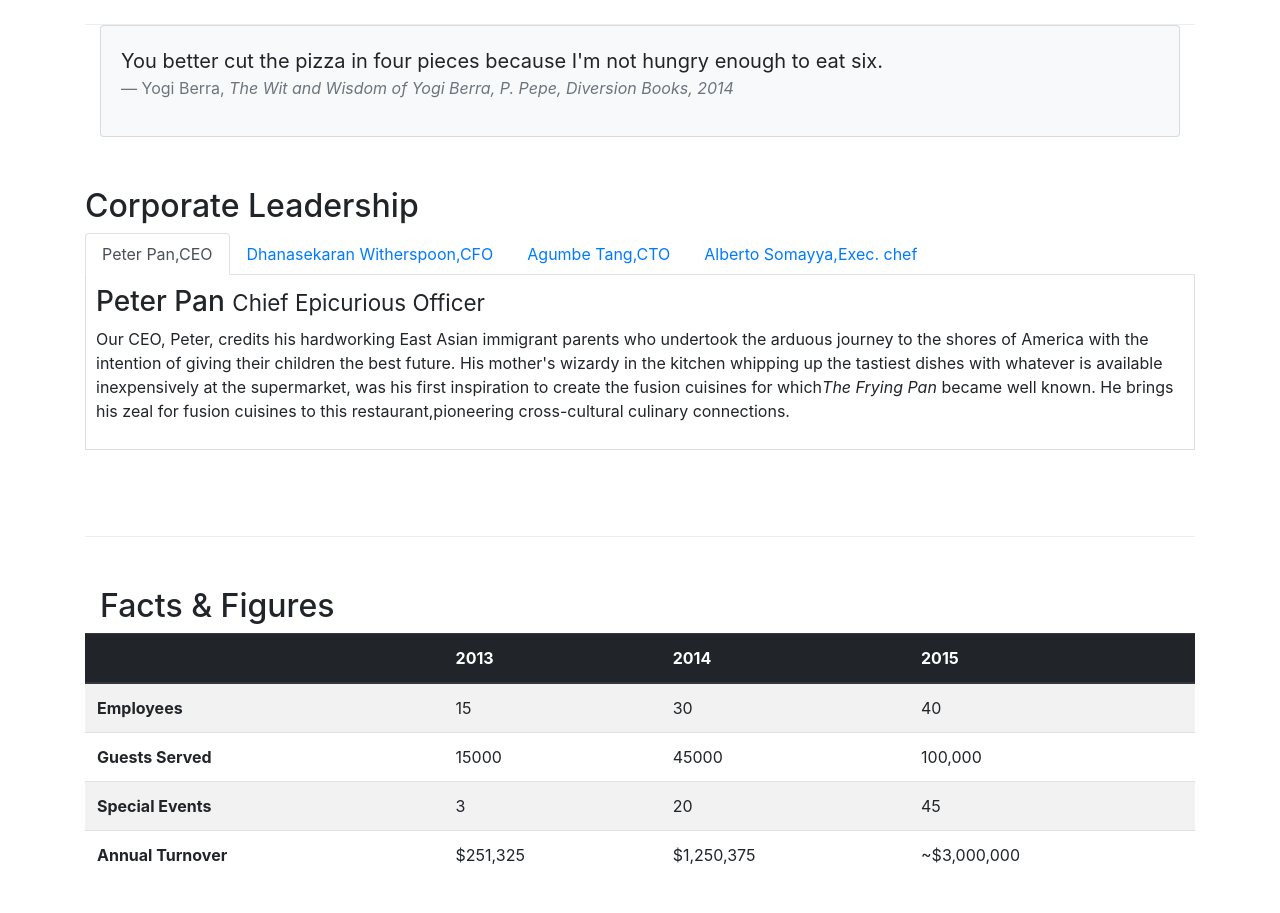
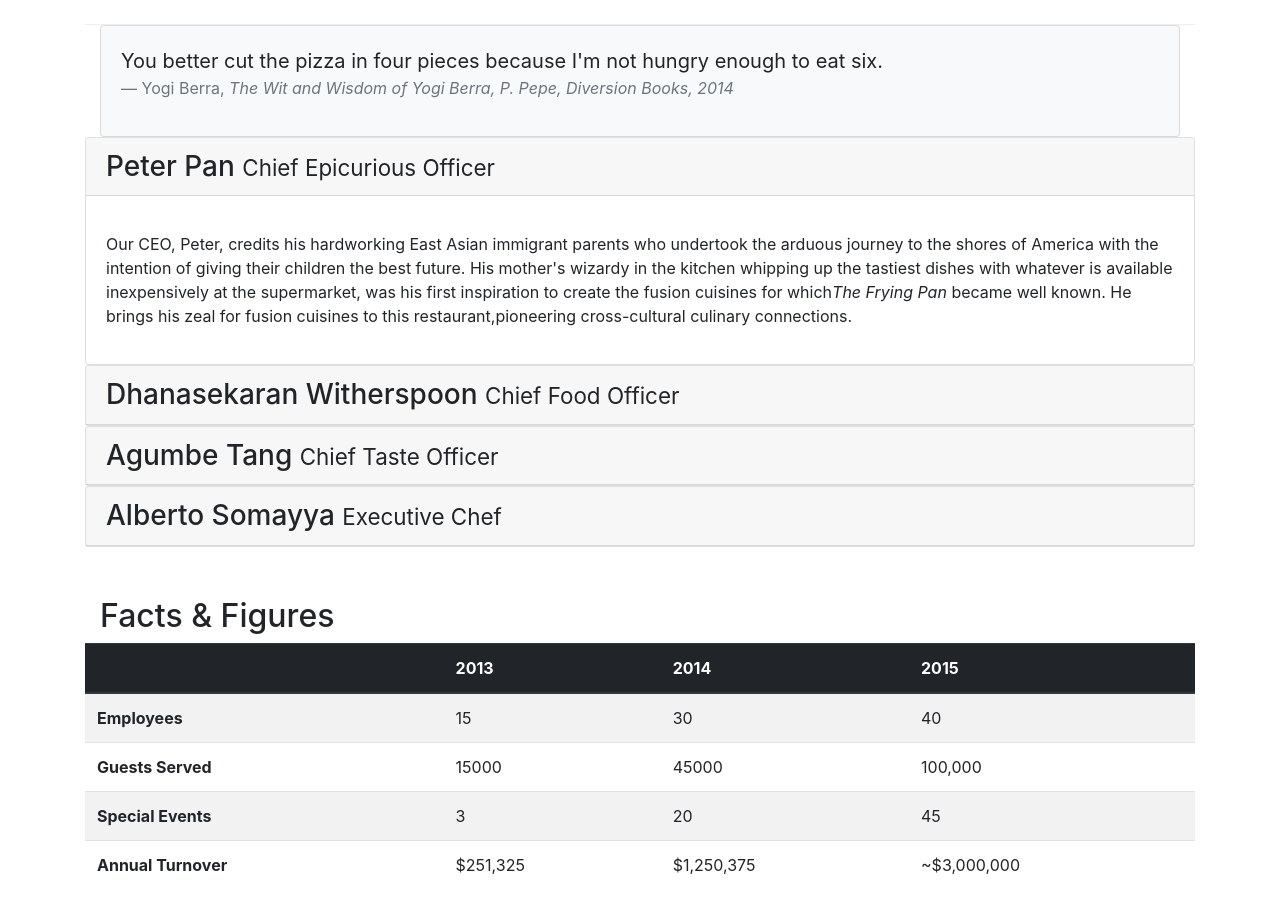
Before and after one commit to Nikhil-Gupta-prog/Bootstrap-practice, a website: page aboutus.html in a window 1280 px wide. Shown: the part 840-1753 px from the top of the page. Drawn offline with nearby package versions, Linux system fonts and the light colour scheme.

Commit message:
Add Accordion

```diff
--- a/aboutus.html
+++ b/aboutus.html
@@ -100,52 +100,76 @@
         </div>
 
 
-        <div class="row row-content">
-            <div >
-                <h2>Corporate Leadership</h2>
-                <ul class="nav nav-tabs">
-                    <li class="nav-item">
-                        <a class="nav-link active" href="#peter" role="tab" data-toggle="tab">Peter Pan,CEO</a>
-                    </li>
-
-                    <li class="nav-item">
-                        <a class="nav-link " href="#denny" role="tab" data-toggle="tab">Dhanasekaran Witherspoon,CFO</a>
-                    </li>
-
-                    <li class="nav-item">
-                        <a class="nav-link " href="#agumbe" role="tab" data-toggle="tab">Agumbe Tang,CTO</a>
-                    </li>
-
-                    <li class="nav-item">
-                        <a class="nav-link " href="#alberto" role="tab" data-toggle="tab">Alberto Somayya,Exec. chef</a>
-                    </li>
-
-                </ul>
-               <div class="tab-content">
-                   <div role="tabpanel" class="tab-pane fade show active" id="peter">
-                      <h3>Peter Pan <small>Chief Epicurious Officer</small></h3>
-                      <p class="d-none d-sm-block">Our CEO, Peter, credits his hardworking East Asian immigrant
+        <div id="accordion">
+            <div class="card">
+                <div class="card-header" role="tab" id="peterhead">
+                <h3 class="mb-0">
+                    <a data-toggle="collapse" data-target="#peter">
+                    Peter Pan <small>Chief Epicurious Officer</small>
+                    </a>
+                </h3>
+                </div>
+                <div class="collapse show" id="peter" data-parent="#accordion">
+                    <div class="card-body">
+                        <p class="d-none d-sm-block"><p class="d-none d-sm-block">Our CEO, Peter, credits his hardworking East Asian immigrant
                             parents who undertook the arduous journey to the shores of America with the intention
                             of giving their children the best future. His mother's wizardy in the kitchen whipping
                             up the tastiest dishes with whatever is available inexpensively at the supermarket,
                             was his first inspiration to create the fusion cuisines for which<em>The Frying Pan</em> became well known.
-                        He brings his zeal for fusion cuisines to this restaurant,pioneering cross-cultural culinary connections.</p>
-
+                            He brings his zeal for fusion cuisines to this restaurant,pioneering cross-cultural culinary connections.</p></p>
                     </div>
-
-                   <div role="tabpanel" class="tab-pane fade " id="denny">
-                     <h3>Dhanasekaran Witherspoon <small>Chief Food Officer</small></h3>
-                     <p class="d-none d-sm-block">Our CFO, Danny, as he is affectionately referred to by his colleagues, comes from a long established family tradition in farming and produce. His experiences growing up on a farm in the Australian outback gave him great appreciation for varieties of food sources. As he puts it in his own words, <em>Everything that runs, wins, and everything that stays, pays!</em></p>
                 </div>
-
-                   <div role="tabpanel" class="tab-pane fade " id="agumbe">
-                        <h3>Agumbe Tang <small>Chief Taste Officer</small></h3>
-                        <p class="d-none d-sm-block">Blessed with the most discerning gustatory sense, Agumbe, our CTO, personally ensures that every dish that we serve meets his exacting tastes. Our chefs dread the tongue lashing that ensues if their dish does not meet his exacting standards. He lives by his motto, <em>You click only if you survive my lick.</em></p>
             </div>
-
-                   <div role="tabpanel" class="tab-pane fade " id="alberto">
-                     <h3>Alberto Somayya <small>Executive Chef</small></h3>
-                     <p class="d-none d-sm-block">Award winning three-star Michelin chef with wide International experience having worked closely with whos-who in the culinary world, he specializes in creating mouthwatering Indo-Italian fusion experiences. He says, <em>Put together the cuisines from the two craziest cultures, and you get a winning hit! Amma Mia!</em></p>
+            <div class="card">
+                <div class="card-header" role="tab" id="dannyhead">
+                <h3 class="mb-0">
+                    <a class="collapsed" data-toggle="collapse" data-target="#danny">
+                    Dhanasekaran Witherspoon <small>Chief Food Officer</small>
+                    </a>
+                </h3>
+            </div>
+            <div class="collapse" id="danny" data-parent="#accordion">
+                <div class="card-body">
+                    <p class="d-none d-sm-block"><p class="d-none d-sm-block">Our CFO, Danny, as he is affectionately referred to by his colleagues,
+                        comes from a long established family tradition in farming and produce.
+                         His experiences growing up on a farm in the Australian outback gave him great appreciation for varieties of food sources.
+                        As he puts it in his own words, <em>Everything that runs, wins, and everything that stays, pays!</em></p></em></p>
+                </div>
+            </div>
+        </div>
+        <div class="card">
+                <div class="card-header" role="tab" id="agumbehead">
+                <h3 class="mb-0">
+                    <a class="collapsed" data-toggle="collapse" data-target="#agumbe">
+                    Agumbe Tang <small>Chief Taste Officer</small>
+                    </a>
+                </h3>
+            </div>
+            <div class="collapse" id="agumbe" data-parent="#accordion">
+                <div class="card-body">
+                    <p class="d-none d-sm-block"> <p class="d-none d-sm-block">Blessed with the most discerning gustatory sense,
+                         Agumbe, our CTO, personally ensures that every dish that we serve meets his exacting tastes.
+                          Our chefs dread the tongue lashing that ensues if their dish does not meet his exacting standards.
+                          He lives by his motto,
+                         <em>You click only if you survive my lick.</em></p></p>
+                </div>
+            </div>
+        </div>
+        <div class="card">
+                <div class="card-header" role="tab" id="albertohead">
+                <h3 class="mb-0">
+                    <a class="collapsed" data-toggle="collapse" data-target="#alberto">
+                    Alberto Somayya <small>Executive Chef</small>
+                    </a>
+                </h3>
+            </div>
+            <div class="collapse" id="alberto" data-parent="#accordion">
+                <div class="card-body">
+                    <p class="d-none d-sm-block"><p class="d-none d-sm-block">Award winning three-star Michelin
+                        chef with wide International experience having worked closely with whos-who in the culinary world,
+                         he specializes in creating mouthwatering Indo-Italian fusion experiences.
+                         He says, <em>Put together the cuisines from the two craziest cultures,
+                         and you get a winning hit! Amma Mia!</em></p>.</em></p>
                 </div>
             </div>
         </div>
```
Lines whose indentation alone changed are shown as unchanged.
